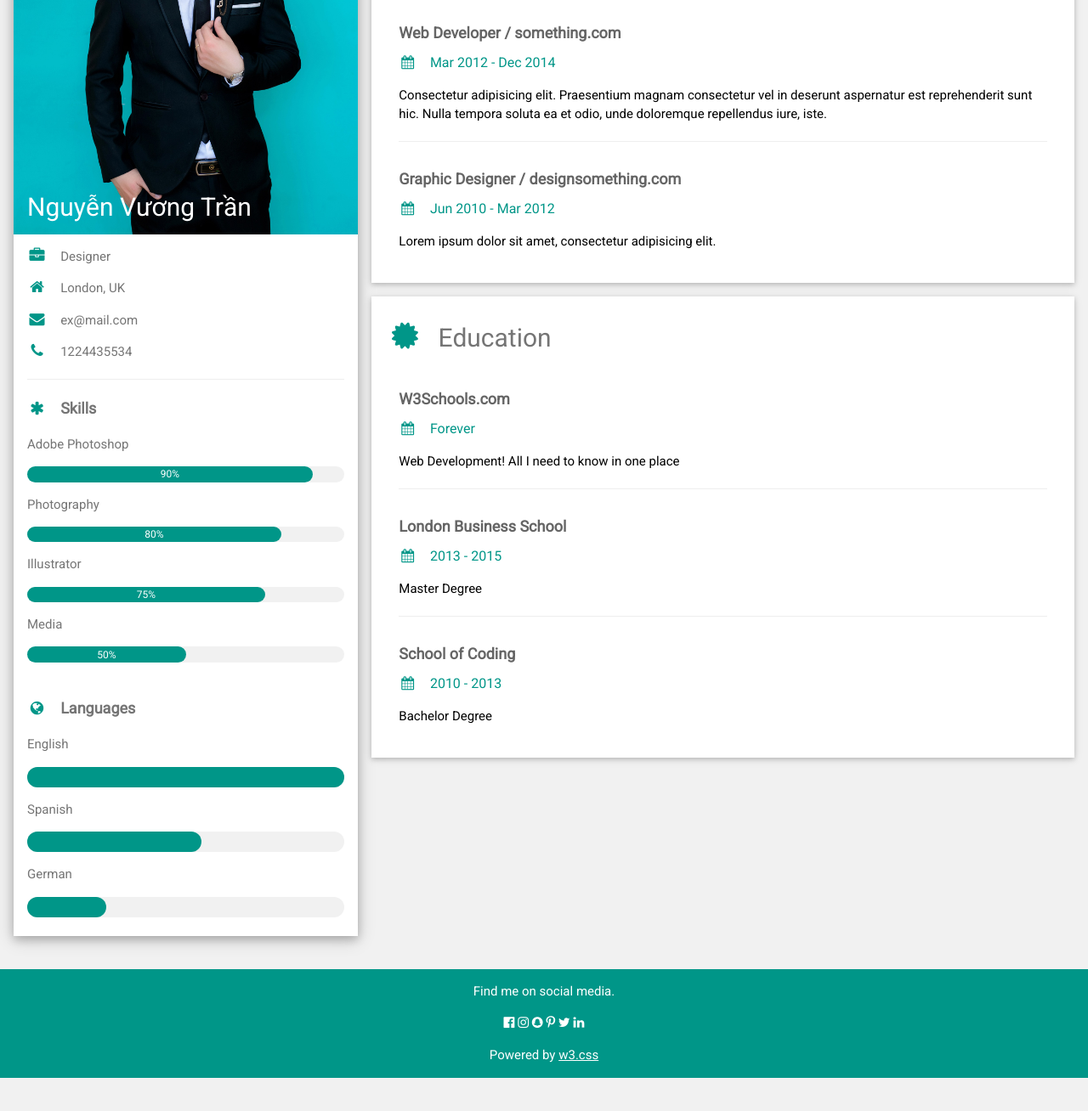
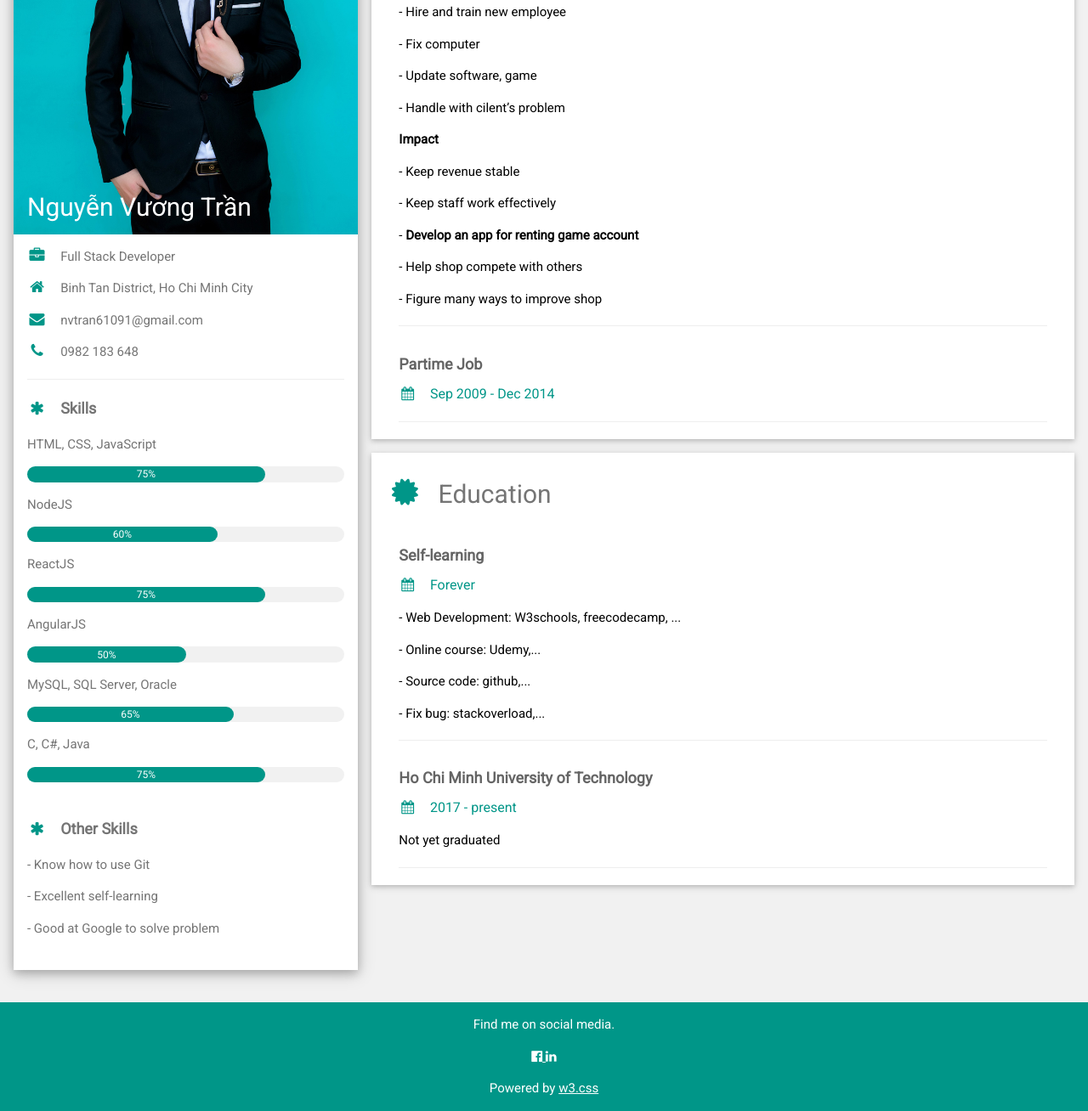
Before and after one commit to neotran91/neotran91.github.io, a plain HTML site: page index.html in a window 1280 px wide. Shown: the part 271-1579 px from the top of the page at 85% size. Before the commit the page ends 1540 px from the top, so only its background shows below. Drawn offline with nearby package versions, Linux system fonts and the light colour scheme.

Commit message:
030919-1952 commit

```diff
--- a/index.html
+++ b/index.html
@@ -1,6 +1,5 @@
 <!DOCTYPE HTML>
 <html>
-<title>W3.CSS Template</title>
 <meta charset="UTF-8">
 <meta name="viewport" content="width=device-width, initial-scale=1">
 <link rel="stylesheet" href="https://www.w3schools.com/w3css/4/w3.css">
@@ -10,7 +9,7 @@
 <script src="./src/js/react-dom.js"></script>
 <script src="./src/js/babel.min.js"></script>
 
-<title>My Website</title>
+<title>Trần's Resume</title>
 <style>
     html,
     body,
@@ -22,6 +21,7 @@
     h6 {
         font-family: "Roboto", sans-serif
     }
+
     .name {
         color: white;
     }
@@ -46,48 +46,56 @@
                         </div>
                     </div>
                     <div class="w3-container">
-                        <p><i class="fa fa-briefcase fa-fw w3-margin-right w3-large w3-text-teal"></i>Designer</p>
-                        <p><i class="fa fa-home fa-fw w3-margin-right w3-large w3-text-teal"></i>London, UK</p>
-                        <p><i class="fa fa-envelope fa-fw w3-margin-right w3-large w3-text-teal"></i>ex@mail.com</p>
-                        <p><i class="fa fa-phone fa-fw w3-margin-right w3-large w3-text-teal"></i>1224435534</p>
+                        <p><i class="fa fa-briefcase fa-fw w3-margin-right w3-large w3-text-teal"></i>Full Stack
+                            Developer</p>
+                        <p><i class="fa fa-home fa-fw w3-margin-right w3-large w3-text-teal"></i>Binh Tan District, Ho
+                            Chi Minh City</p>
+                        <p><i
+                                class="fa fa-envelope fa-fw w3-margin-right w3-large w3-text-teal"></i>nvtran61091@gmail.com
+                        </p>
+                        <p><i class="fa fa-phone fa-fw w3-margin-right w3-large w3-text-teal"></i>0982 183 648</p>
                         <hr>
 
                         <p class="w3-large"><b><i
                                     class="fa fa-asterisk fa-fw w3-margin-right w3-text-teal"></i>Skills</b></p>
-                        <p>Adobe Photoshop</p>
-                        <div class="w3-light-grey w3-round-xlarge w3-small">
-                            <div class="w3-container w3-center w3-round-xlarge w3-teal" style="width:90%">90%</div>
-                        </div>
-                        <p>Photography</p>
-                        <div class="w3-light-grey w3-round-xlarge w3-small">
-                            <div class="w3-container w3-center w3-round-xlarge w3-teal" style="width:80%">
-                                <div class="w3-center w3-text-white">80%</div>
-                            </div>
-                        </div>
-                        <p>Illustrator</p>
+                        <p>HTML, CSS, JavaScript</p>
                         <div class="w3-light-grey w3-round-xlarge w3-small">
                             <div class="w3-container w3-center w3-round-xlarge w3-teal" style="width:75%">75%</div>
                         </div>
-                        <p>Media</p>
+                        <p>NodeJS</p>
+                        <div class="w3-light-grey w3-round-xlarge w3-small">
+                            <div class="w3-container w3-center w3-round-xlarge w3-teal" style="width:60%">
+                                <div class="w3-center w3-text-white">60%</div>
+                            </div>
+                        </div>
+                        <p>ReactJS</p>
+                        <div class="w3-light-grey w3-round-xlarge w3-small">
+                            <div class="w3-container w3-center w3-round-xlarge w3-teal" style="width:75%">75%</div>
+                        </div>
+                        <p>AngularJS</p>
                         <div class="w3-light-grey w3-round-xlarge w3-small">
                             <div class="w3-container w3-center w3-round-xlarge w3-teal" style="width:50%">50%</div>
                         </div>
+
+                        <p>MySQL, SQL Server, Oracle</p>
+                        <div class="w3-light-grey w3-round-xlarge w3-small">
+                            <div class="w3-container w3-center w3-round-xlarge w3-teal" style="width:65%">65%</div>
+                        </div>
+
+                        <p>C, C#, Java</p>
+                        <div class="w3-light-grey w3-round-xlarge w3-small">
+                            <div class="w3-container w3-center w3-round-xlarge w3-teal" style="width:75%">75%</div>
+                        </div>
                         <br>
 
-                        <p class="w3-large w3-text-theme"><b><i
-                                    class="fa fa-globe fa-fw w3-margin-right w3-text-teal"></i>Languages</b></p>
-                        <p>English</p>
-                        <div class="w3-light-grey w3-round-xlarge">
-                            <div class="w3-round-xlarge w3-teal" style="height:24px;width:100%"></div>
-                        </div>
-                        <p>Spanish</p>
-                        <div class="w3-light-grey w3-round-xlarge">
-                            <div class="w3-round-xlarge w3-teal" style="height:24px;width:55%"></div>
-                        </div>
-                        <p>German</p>
-                        <div class="w3-light-grey w3-round-xlarge">
-                            <div class="w3-round-xlarge w3-teal" style="height:24px;width:25%"></div>
-                        </div>
+                        <p class="w3-large"><b><i class="fa fa-asterisk fa-fw w3-margin-right w3-text-teal"></i>Other
+                                Skills</b></p>
+                        <p>- Know how to use Git</p>
+
+                        <p>- Excellent self-learning</p>
+
+                        <p>- Good at Google to solve problem</p>
+
                         <br>
                     </div>
                 </div><br>
@@ -103,50 +111,51 @@
                             class="fa fa-suitcase fa-fw w3-margin-right w3-xxlarge w3-text-teal"></i>Work Experience
                     </h2>
                     <div class="w3-container">
-                        <h5 class="w3-opacity"><b>Front End Developer / w3schools.com</b></h5>
-                        <h6 class="w3-text-teal"><i class="fa fa-calendar fa-fw w3-margin-right"></i>Jan 2015 - <span
+                        <h5 class="w3-opacity"><b>Manager / Internet Game Shop with over 100 computers</b></h5>
+                        <h6 class="w3-text-teal"><i class="fa fa-calendar fa-fw w3-margin-right"></i>Jan 2014 - <span
                                 class="w3-tag w3-teal w3-round">Current</span></h6>
-                        <p>Lorem ipsum dolor sit amet. Praesentium magnam consectetur vel in deserunt aspernatur est
-                            reprehenderit sunt hic. Nulla tempora soluta ea et odio, unde doloremque repellendus iure,
-                            iste.</p>
+                        <p><b> Duties</b></p>
+                        <p>- Arrange the shift for over 20 employees</p>
+                        <p>- Hire and train new employee</p>
+                        <p>- Fix computer</p>
+                        <p>- Update software, game</p>
+                        <p>- Handle with cilent’s problem</p>
+                        <p><b> Impact</b></p>
+                        <p>- Keep revenue stable</p>
+                        <p>- Keep staff work effectively</p>
+                        <p>- <b>Develop an app for renting game account</b></p>
+
+                        <p>- Help shop compete with others</p>
+                        <p>- Figure many ways to improve shop</p>
                         <hr>
                     </div>
                     <div class="w3-container">
-                        <h5 class="w3-opacity"><b>Web Developer / something.com</b></h5>
-                        <h6 class="w3-text-teal"><i class="fa fa-calendar fa-fw w3-margin-right"></i>Mar 2012 - Dec 2014
+                        <h5 class="w3-opacity"><b>Partime Job</b></h5>
+                        <h6 class="w3-text-teal"><i class="fa fa-calendar fa-fw w3-margin-right"></i>Sep 2009 - Dec 2014
                         </h6>
-                        <p>Consectetur adipisicing elit. Praesentium magnam consectetur vel in deserunt aspernatur est
-                            reprehenderit sunt hic. Nulla tempora soluta ea et odio, unde doloremque repellendus iure,
-                            iste.</p>
+
                         <hr>
                     </div>
-                    <div class="w3-container">
-                        <h5 class="w3-opacity"><b>Graphic Designer / designsomething.com</b></h5>
-                        <h6 class="w3-text-teal"><i class="fa fa-calendar fa-fw w3-margin-right"></i>Jun 2010 - Mar 2012
-                        </h6>
-                        <p>Lorem ipsum dolor sit amet, consectetur adipisicing elit. </p><br>
-                    </div>
+
                 </div>
 
                 <div class="w3-container w3-card w3-white">
                     <h2 class="w3-text-grey w3-padding-16"><i
                             class="fa fa-certificate fa-fw w3-margin-right w3-xxlarge w3-text-teal"></i>Education</h2>
                     <div class="w3-container">
-                        <h5 class="w3-opacity"><b>W3Schools.com</b></h5>
+                        <h5 class="w3-opacity"><b>Self-learning</b></h5>
                         <h6 class="w3-text-teal"><i class="fa fa-calendar fa-fw w3-margin-right"></i>Forever</h6>
-                        <p>Web Development! All I need to know in one place</p>
+                        <p>- Web Development: W3schools, freecodecamp, ...</p>
+                        <p>- Online course: Udemy,...</p>
+                        <p>- Source code: github,... </p>
+                        <p>- Fix bug: stackoverload,... </p>
                         <hr>
                     </div>
                     <div class="w3-container">
-                        <h5 class="w3-opacity"><b>London Business School</b></h5>
-                        <h6 class="w3-text-teal"><i class="fa fa-calendar fa-fw w3-margin-right"></i>2013 - 2015</h6>
-                        <p>Master Degree</p>
+                        <h5 class="w3-opacity"><b>Ho Chi Minh University of Technology</b></h5>
+                        <h6 class="w3-text-teal"><i class="fa fa-calendar fa-fw w3-margin-right"></i>2017 - present</h6>
+                        <p>Not yet graduated</p>
                         <hr>
-                    </div>
-                    <div class="w3-container">
-                        <h5 class="w3-opacity"><b>School of Coding</b></h5>
-                        <h6 class="w3-text-teal"><i class="fa fa-calendar fa-fw w3-margin-right"></i>2010 - 2013</h6>
-                        <p>Bachelor Degree</p><br>
                     </div>
                 </div>
 
@@ -161,12 +170,12 @@
 
     <footer class="w3-container w3-teal w3-center w3-margin-top">
         <p>Find me on social media.</p>
-        <i class="fa fa-facebook-official w3-hover-opacity"></i>
-        <i class="fa fa-instagram w3-hover-opacity"></i>
-        <i class="fa fa-snapchat w3-hover-opacity"></i>
-        <i class="fa fa-pinterest-p w3-hover-opacity"></i>
-        <i class="fa fa-twitter w3-hover-opacity"></i>
-        <i class="fa fa-linkedin w3-hover-opacity"></i>
+        <a href="https://www.facebook.com/neo.tran.10" target="_blank">
+            <i class="fa fa-facebook-official w3-hover-opacity"> </i>
+        </a>
+        <a href="https://www.linkedin.com/in/trần-nguyễn-vương-793318173/" target="_blank">
+            <i class="fa fa-linkedin w3-hover-opacity"></i>
+        </a>
         <p>Powered by <a href="https://www.w3schools.com/w3css/default.asp" target="_blank">w3.css</a></p>
     </footer>
 
```
